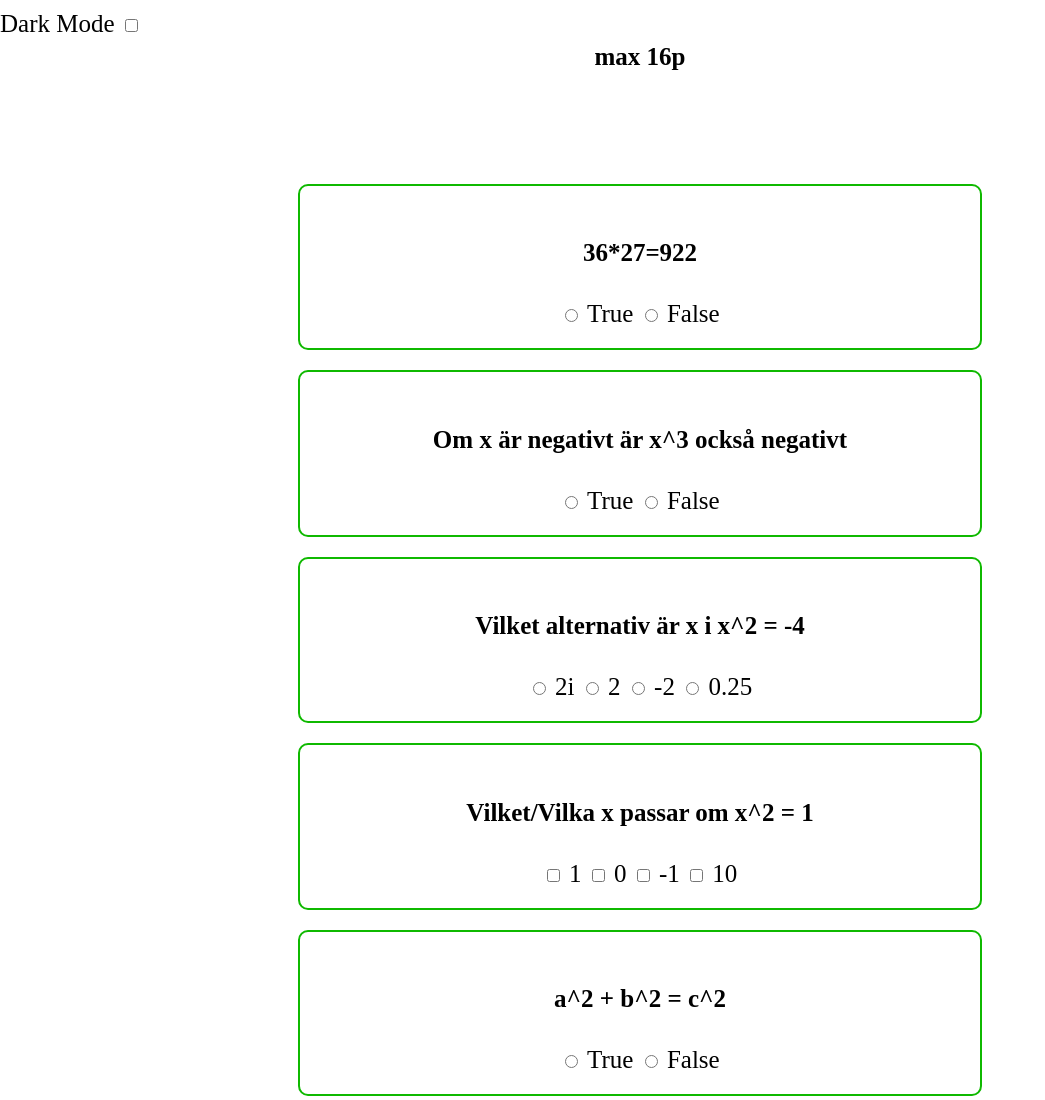
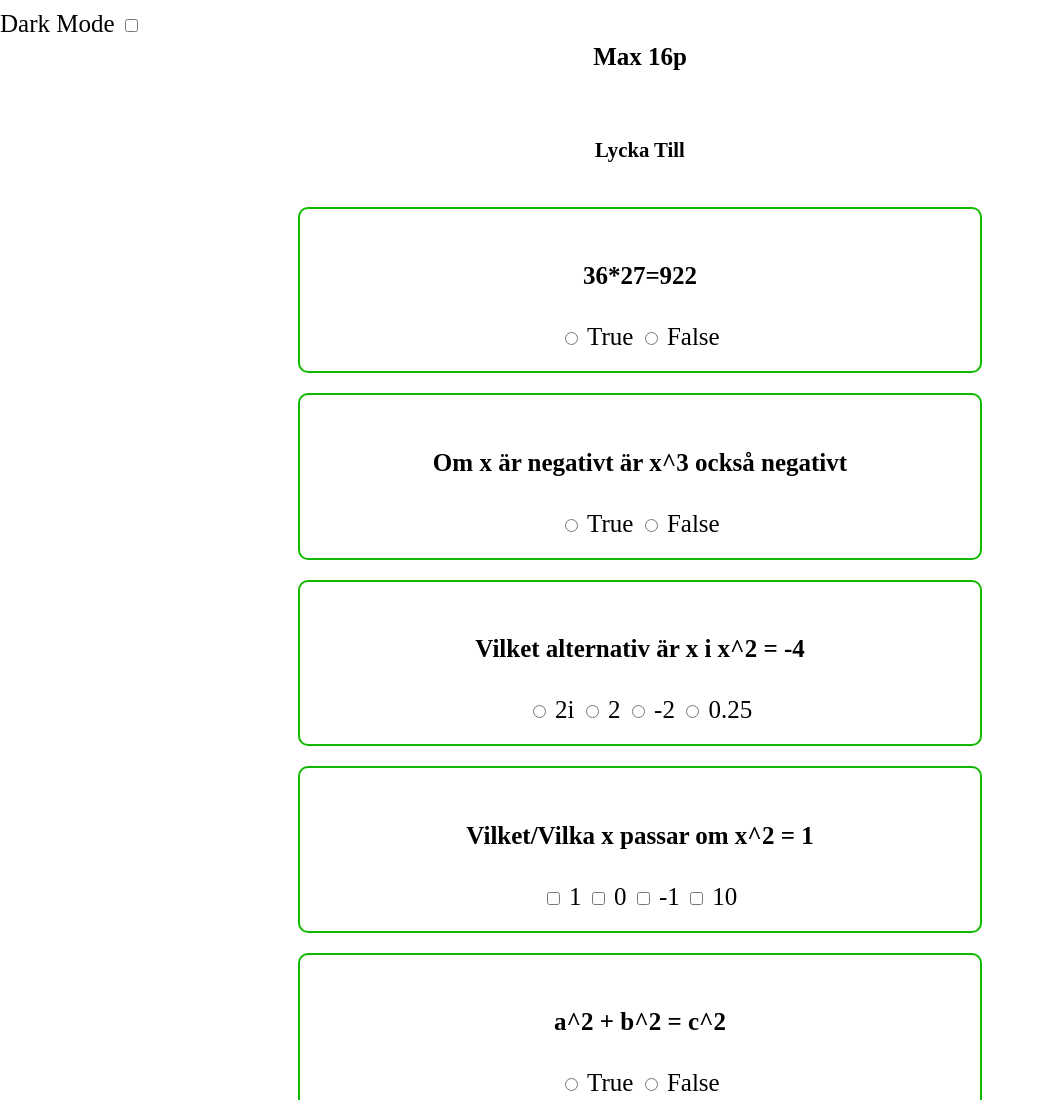
Before and after one commit to Herman0404/Javascript1-Examinationsuppg, a plain HTML site: page Index.html in a window 1280 px wide. Shown: the top 1100 px of the page, without its empty margins (0-1045 px from the left). Drawn offline with Linux system fonts and the light colour scheme.

Commit message:
Text + Scroll
La till text på rad 20 för att önska användare lycka till. Jag la till en automatisk scroll till toppen när man trycker på submit. Detta gör så att man ser resultat utan att behöva skrolla manuellt.

```diff
--- a/Index.html
+++ b/Index.html
@@ -16,8 +16,8 @@
 
 
     <main id="quiz">
-        <h4 id="score">max 16p</h4>
-        <h5 id="scoreInfo"></h5>
+        <h4 id="score">Max 16p</h4>
+        <h5 id="scoreInfo">Lycka Till</h5>
         <div class="ToF">
             <h4>36*27=922</h4>
 
--- a/js.js
+++ b/js.js
@@ -7,6 +7,7 @@ function submit(){
     score = multiOptsCheck(score);
     score = cBoxCheck(score);
     showScore(score, maxScore);
+    window.scrollTo({ top: 0, behavior: 'smooth' });
 }
 
 // RADIOBUTTONS
```
